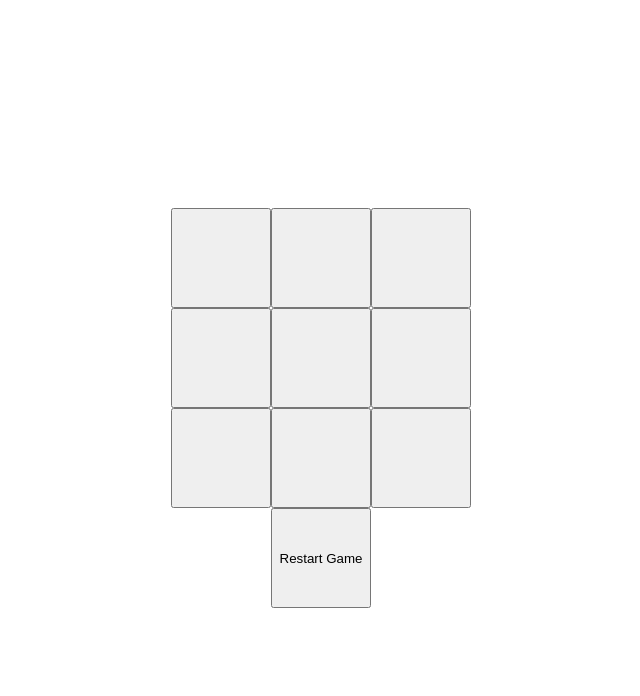
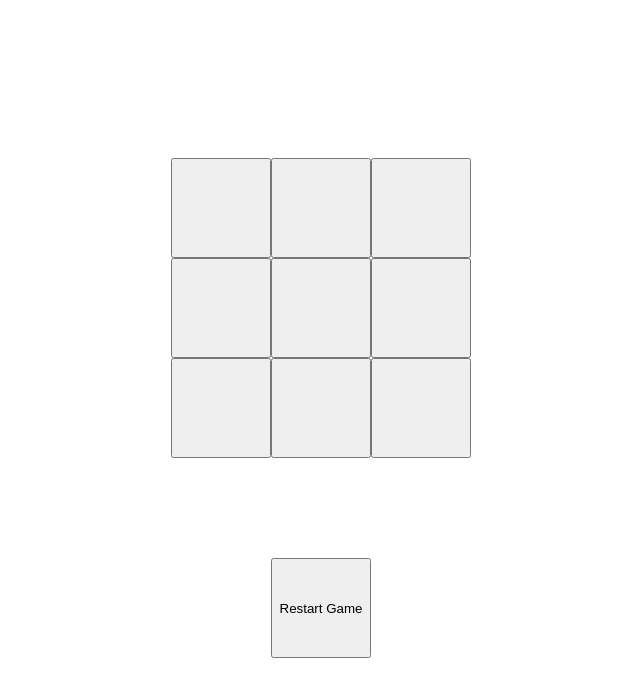
Before and after one commit to NamelessCodez/tic-tac-toe, a plain HTML site: page index.html in a window 1280 px wide. Shown: the whole page, without its empty margins (319-959 px from the left). Drawn offline with Linux system fonts and the light colour scheme.

Commit message:
add some styles

```diff
--- a/script.js
+++ b/script.js
@@ -37,8 +37,8 @@ const game = (function() {
 
    function controlGame() {
       const gameBoardArray = [null, null, null, null, null, null, null, null, null];
-      const player1 = Player('X', 'player 1');
-      const player2 = Player('O', 'player 2');
+      const player1 = Player('X', 'Player 1');
+      const player2 = Player('O', 'Player 2');
       let currentPlayer = player1;
       addMarks();
 
--- a/style.css
+++ b/style.css
@@ -5,6 +5,7 @@ body {
     flex-direction: column;
     justify-content: center;
     align-items: center;
+    font-family: 'Roboto';
 }
 .game-board{
     width: 300px;
@@ -13,7 +14,13 @@ body {
     flex-wrap: wrap;
 }
 
- button {
+button {
     height: 100px;
     width: 100px;
 }
+.announcement-board {
+    font-size: 24px;
+}
+.refresh-button {
+    margin-top: 100px;
+}
```
